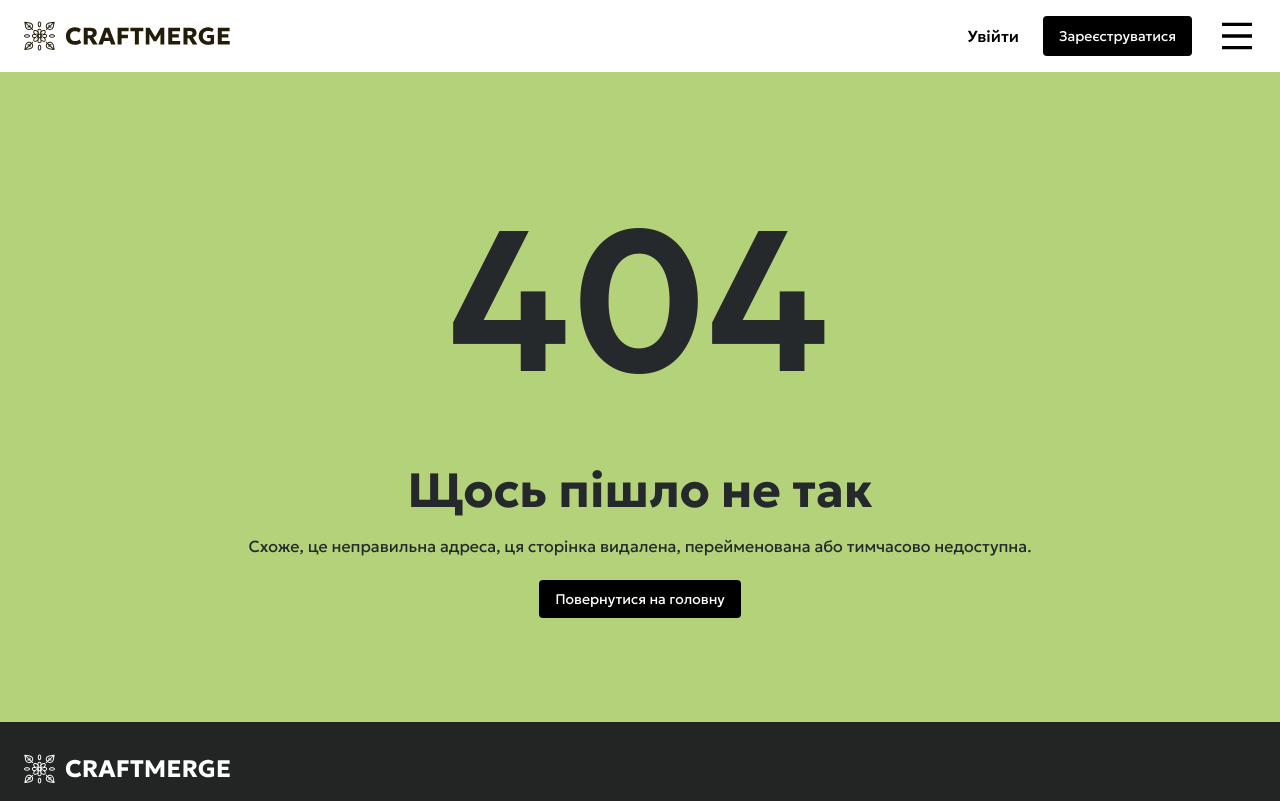
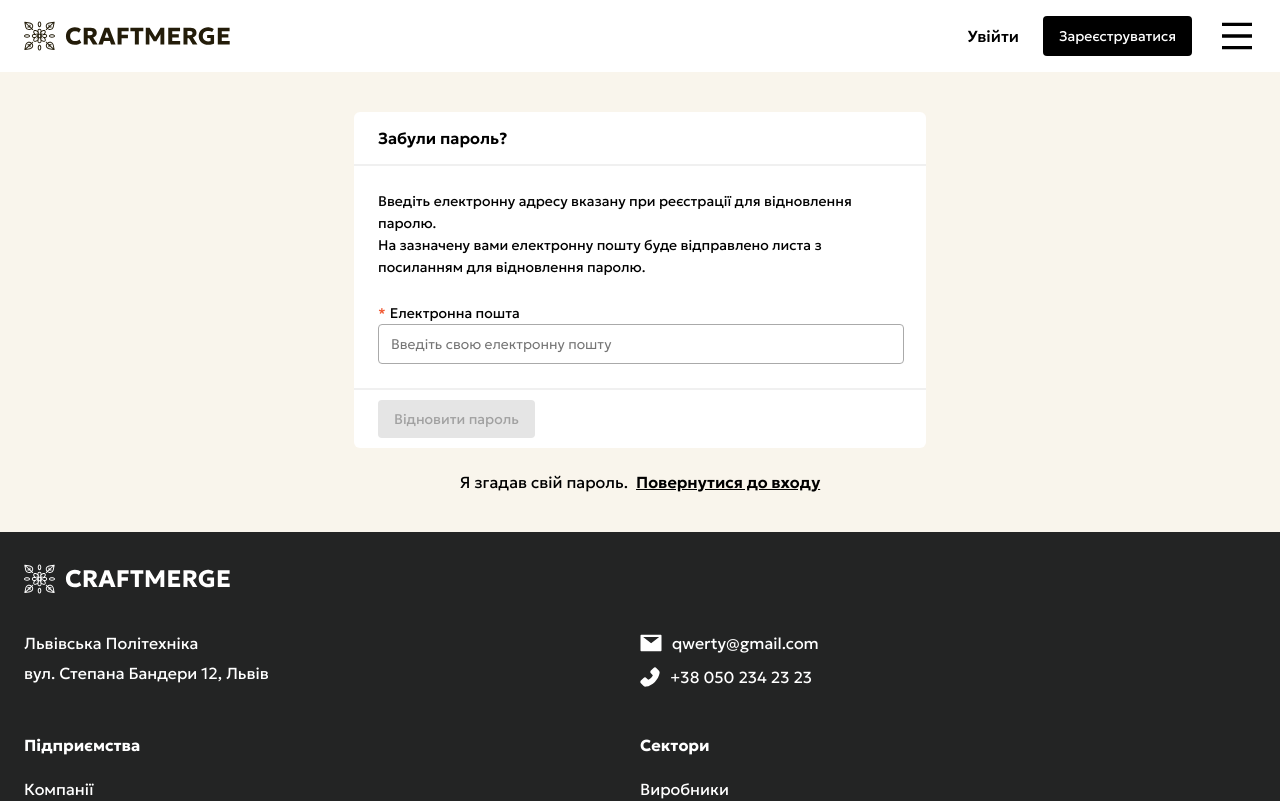
Before and after one commit to Project-Stage-Academy/UA-4148-bravo, a React (Create React App) app in the folder frontend/: page /auth/forgot-password in a window 1280 px wide. Shown: the top 801 px of the page. Built offline with nearby package versions, Linux system fonts and the light colour scheme.

Commit message:
Add forgot password feature with validation and navigation

```diff
--- a/frontend/src/api.js
+++ b/frontend/src/api.js
@@ -50,3 +50,11 @@ export const loginUser = (data) => API.post('/login', data);
  * @returns {Promise<axios.AxiosResponse<any>>}
  */
 export const restorePassword = (data) => API.post('/restore-password', data);
+
+/**
+ * Sends a forgot password request.
+ * This is typically called when the user wants to reset their password.
+ * @param data - The email of the user requesting the password reset.
+ * @returns {Promise<axios.AxiosResponse<any>>}
+ */
+export const forgotPassword = (data) => API.post('/forgot-password', data);
--- a/frontend/src/components/App/app.jsx
+++ b/frontend/src/components/App/app.jsx
@@ -20,6 +20,7 @@ import RegistrationError from '../../pages/RegistrationError/registrationError';
 import RegistrationDone from '../../pages/RegistrationDone/registrationDone';
 import EmailConfirmationHandler from '../../pages/EmailConfirmationHandler/EmailConfirmationHandler';
 import RestorePasswordDone from '../../pages/RestorePasswordDone/restorePasswordDone';
+import ForgotPasswordDone from '../../pages/ForgotPasswordDone/forgotPasswordDone';
 
 /**
  * Main application component that sets up routing and context providers.
@@ -76,7 +77,8 @@ function App() {
                             <Route path="register/done" element={<RegistrationDone />} />
 
                             {/* Forgot password */}
-                            <Route path="forgot" element={<ForgotPassword />} />
+                            <Route path="forgot-password" element={<ForgotPassword />} />
+                            <Route path="forgot-password/done" element={<ForgotPasswordDone />} />
 
                             {/* Restore password */}
                             <Route path="restore-password" element={<RestorePassword />} />
--- a/frontend/src/components/Button/button.css
+++ b/frontend/src/components/Button/button.css
@@ -24,6 +24,7 @@
 .button__primary-color:disabled {
     background-color: var(--primary-btn-bcg-color-inactive);
     color: var(--primary-btn-text-color-inactive);
+    cursor: not-allowed;
 }
 
 .button__secondary-color {
@@ -40,6 +41,7 @@
 .button__secondary-color:disabled {
     background-color: var(--secondary-btn-bcg-color-inactive);
     color: var(--secondary-btn-text-color-inactive);
+    cursor: not-allowed;
 }
 
 .button__danger-color {
@@ -55,6 +57,7 @@
 .button__danger-color:disabled {
     background-color: var(--danger-btn-bcg-color-inactive);
     color: var(--danger-btn-text-color-inactive);
+    cursor: not-allowed;
 }
 
 .button__outline-color {
--- a/frontend/src/components/Panel/panel.css
+++ b/frontend/src/components/Panel/panel.css
@@ -82,6 +82,7 @@
 
 .panel--font-size {
     font-size: 14px;
+    line-height: 22px;
 }
 
 .panel--navigation {
--- a/frontend/src/pages/ForgotPassword/forgotPassword.jsx
+++ b/frontend/src/pages/ForgotPassword/forgotPassword.jsx
@@ -1,12 +1,121 @@
 import './forgotPassword.css';
+import Panel, { PanelBody, PanelBodyTitle, PanelNavigation, PanelTitle } from '../../components/Panel/panel';
+import Button from '../../components/Button/button';
+import { Link, useNavigate } from 'react-router-dom';
+import TextInput from '../../components/TextInput/textInput';
+import { Validator } from '../../utils/validation/validate';
+import { useState } from 'react';
+import { forgotPassword } from '../../api';
 
 /**
  * ForgotPassword component
  * @returns {JSX.Element}
  */
 function ForgotPassword() {
+    // Hook to navigate programmatically
+    const navigate = useNavigate();
+
+    // State to hold form data
+    const [formData, setFormData] = useState(
+        {
+            email: "",
+            unexpected: ""
+        });
+
+    const errorValidationMessage = {
+        email: 'Введіть адресу електронної пошти у форматі name@example.com'
+    };
+
+    // State to hold validation errors
+    const [errors, setErrors] = useState({});
+
+    // Function to handle server-side errors
+    const handleError = (error) => {
+        if (error.response && error.response.status === 409) {
+            setErrors(prev => ({
+                ...prev,
+                email: Validator.serverSideErrorMessages.emailNotExists
+            }));
+        } else {
+            setErrors(prev => ({
+                ...prev,
+                unexpected: Validator.serverSideErrorMessages.unexpected
+            }));
+        }
+    };
+
+    // Function to handle form submission
+    const handleSubmit = () => {
+        const validationErrors = Validator.validate(formData);
+        setErrors(validationErrors);
+
+        if (Object.values(validationErrors).every(value => value === null)) {
+            forgotPassword(formData)
+                .then(() => navigate('/forgot-password/done'))
+                .catch(handleError);
+        } else {
+            console.log("Errors:", validationErrors);
+        }
+    }
+
+    // Function to handle input changes
+    const handleChange = (e) => {
+        Validator.handleChange(
+            e,
+            formData,
+            setFormData,
+            setErrors,
+            Validator.errorZeroLengthMessages,
+            errorValidationMessage,
+        );
+    };
+
     return (
-        <></>
+        <>
+            <Panel>
+                <PanelTitle>Забули пароль?</PanelTitle>
+                <PanelBody>
+                    <div>
+                        <p className={'panel--font-size'}>
+                            Введіть електронну адресу вказану при реєстрації для відновлення паролю.
+                        </p>
+                        <p className={'panel--font-size'}>
+                            На зазначену вами електронну пошту буде відправлено листа з посиланням для відновлення паролю.
+                        </p>
+                    </div>
+                    <div>
+                        <PanelBodyTitle title={'Електронна пошта'} />
+                        <TextInput
+                            name="email"
+                            autoComplete="off"
+                            autoCorrect="off"
+                            spellCheck="false"
+                            value={formData.email}
+                            onChange={handleChange}
+                            placeholder={'Введіть свою електронну пошту'}
+                            className={errors['email'] && 'input__error-border-color'}
+                        />
+                        {errors['email'] && <p className={'panel--danger-text'}>{ errors['email'] }</p>}
+                    </div>
+                    {errors['unexpected'] && <p className={'panel--danger-text'}>{ errors['unexpected'] }</p>}
+                </PanelBody>
+                <PanelNavigation>
+                    <Button
+                        onClick={handleSubmit}
+                        className={'button__padding panel--button'}
+                        disabled={!formData.email || errors['email'] || errors['unexpected']}
+                    >
+                        Відновити пароль
+                    </Button>
+                </PanelNavigation>
+            </Panel>
+            <div className={"panel--under-panel"}>
+                <span>Я згадав свій пароль.</span>
+                <Link className={'text-underline text-bold'} to={'/'}>
+                    Повернутися до входу
+                </Link>
+            </div>
+        </>
     );
 }
 
--- /dev/null
+++ b/frontend/src/pages/ForgotPasswordDone/forgotPasswordDone.jsx
@@ -0,0 +1,33 @@
+import './forgotPasswordDone.css';
+import Panel, { PanelBody, PanelNavigation, PanelTitle } from '../../components/Panel/panel';
+import Button from '../../components/Button/button';
+import { useNavigate } from 'react-router-dom';
+
+function ForgotPassword() {
+    const navigate = useNavigate();
+
+    return (
+        <>
+            <Panel>
+                <PanelTitle>Відновлення паролю майже завершено</PanelTitle>
+                <PanelBody>
+                    <div>
+                        <p className={'panel--font-size'}>
+                            На вашу електронну адресу були надіслані інструкції для зміни паролю.
+                        </p>
+                    </div>
+                </PanelBody>
+                <PanelNavigation>
+                    <Button
+                        onClick={() => navigate('/')}
+                        className={'button__padding panel--button'}
+                    >
+                        Повернутися до входу
+                    </Button>
+                </PanelNavigation>
+            </Panel>
+        </>
+    );
+}
+
+export default ForgotPassword;
--- a/frontend/src/utils/validation/validate.js
+++ b/frontend/src/utils/validation/validate.js
@@ -70,6 +70,7 @@ export class Validator {
      */
     static serverSideErrorMessages = {
         emailAlreadyExist: "Ця електронна пошта вже зареєстрована",
+        emailNotExist: "Зазначена електронна адреса не зареєстрована",
         unexpected: "Сталася непередбачена помилка. Будь ласка, спробуйте ще раз пізніше"
     }
 
```
Also changed, not shown: frontend/src/pages/ForgotPasswordDone/forgotPasswordDone.css (added).
